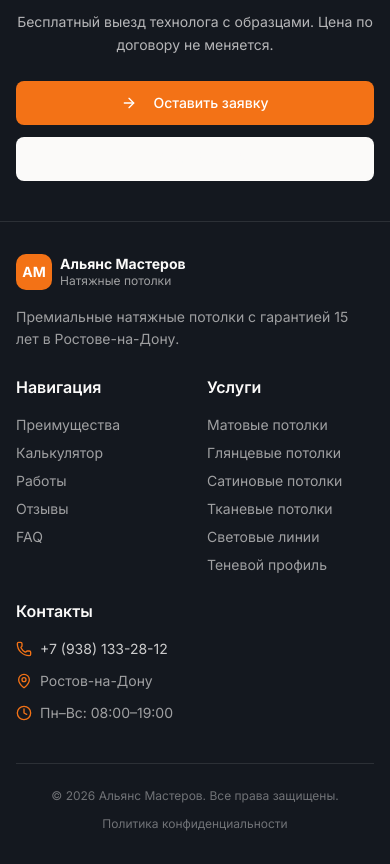
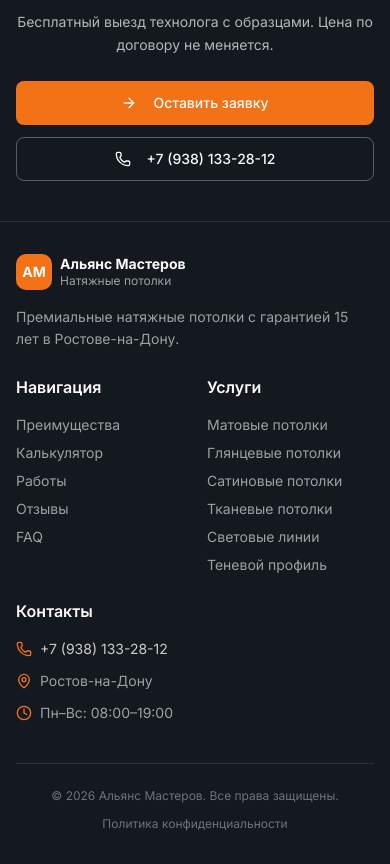
Before and after one commit to Jokeron99/potolok, a Next.js app: page /otzyvy in a window 390 px wide. Shown: the part 3262-4126 px from the top of the page. Built offline with nearby package versions, Linux system fonts and the light colour scheme; a web font is replaced by a local one.

Commit message:
fix: update button text color for visibility
Ensure phone number text visibility in all states.

```diff
--- a/components/cta-block.tsx
+++ b/components/cta-block.tsx
@@ -35,11 +35,11 @@ export function CtaBlock({
             asChild
             variant="outline"
             size="lg"
-            className="border-background/30 text-background hover:bg-background/10 text-sm sm:text-base px-6 py-5 sm:px-8 sm:py-6 w-full sm:w-auto"
+            className="border-background/30 bg-transparent text-background hover:bg-background/10 hover:text-background text-sm sm:text-base px-6 py-5 sm:px-8 sm:py-6 w-full sm:w-auto"
           >
-            <a href="tel:+79381332812">
-              <Phone className="mr-2 h-4 w-4" />
-              +7 (938) 133-28-12
+            <a href="tel:+79381332812" className="flex items-center text-inherit">
+              <Phone className="mr-2 h-4 w-4 shrink-0" />
+              {"+7 (938) 133-28-12"}
             </a>
           </Button>
         </div>
```
